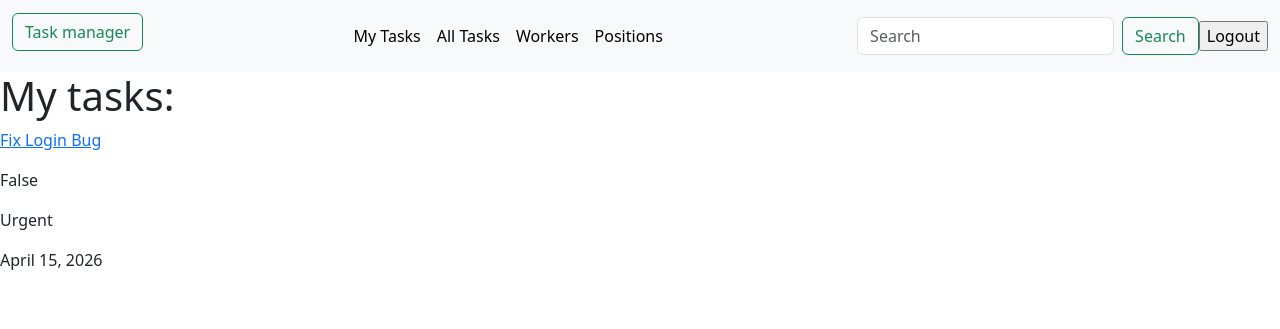
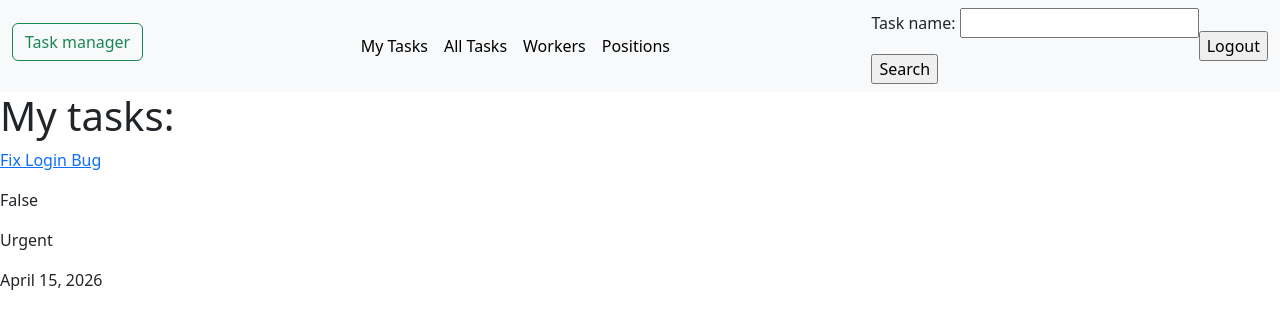
Before and after one commit to viloker/task_manager, a Django app: page /my-tasks/ in a window 1280 px wide. Shown: the top 329 px of the page. Run offline with Django 5.2, Linux system fonts and the light colour scheme; a user stored in the database is signed in; data comes from the database, SQL or seed files in the repository.

Commit message:
Create TaskSearchForm in task/forms.py and add search for task-list & my-task pages

```diff
--- a/task/forms.py
+++ b/task/forms.py
@@ -13,3 +13,9 @@ class WorkerForm(forms.ModelForm):
     class Meta:
         model = Worker
         fields = ["username", "password"]
+
+
+class TaskSearchForm(forms.Form):
+    name = forms.CharField(max_length=128,
+                           label="Task name",
+                           required=False)
--- a/task/views.py
+++ b/task/views.py
@@ -13,7 +13,7 @@ from django.urls import reverse_lazy
 
 from django.db.models import Count
 from .models import Task, Worker, Position
-from .forms import TaskForm, WorkerForm
+from .forms import TaskForm, WorkerForm, TaskSearchForm
 
 
 @login_required
@@ -45,15 +45,43 @@ class MyTaskListView(LoginRequiredMixin, ListView):
     template_name = "task/my_task.html"
     paginate_by = 5
 
+    def get_context_data(self, *, object_list=None, **kwargs):
+        context = super().get_context_data(**kwargs)
+
+        context["search"] = TaskSearchForm(self.request.GET, None)
+
+        return context
+
     def get_queryset(self):
         user = self.request.user
-        return self.model.objects.filter(assignees=user)
+        queryset = self.model.objects.filter(assignees=user)
+
+        name = self.request.GET.get("name")
+        if name:
+            queryset = queryset.filter(name__icontains=name)
+
+        return queryset
 
 
 class TaskListView(LoginRequiredMixin, ListView):
     model = Task
     template_name = "task/task_list.html"
     paginate_by = 5
+
+    def get_context_data(self, *, object_list=None, **kwargs):
+        context = super().get_context_data(**kwargs)
+
+        context["search"] = TaskSearchForm(self.request.GET, None)
+
+        return context
+
+    def get_queryset(self):
+
+        name = self.request.GET.get("name")
+        if name:
+            return self.model.objects.filter(name__icontains=name)
+
+        return super().get_queryset()
 
 
 class TaskDetailView(LoginRequiredMixin, DetailView):
--- a/templates/includes/header.html
+++ b/templates/includes/header.html
@@ -29,13 +29,14 @@
 
       </ul>
     </div>
+    {% if search %}
     <div class="">
-      <form class="d-flex" role="search">
-        <input class="form-control me-2" type="search" placeholder="Search" aria-label="Search"/>
-        <button class="btn btn-outline-success" type="submit">Search</button>
+      <form method="get">
+        {{ search.as_p }}
+        <input type="submit" value="Search">
       </form>
     </div>
-
+    {% endif %}
     <div>
       <form method="post" action="{% url 'logout' %}?next={{request.path}}">
         {% csrf_token %}
```
